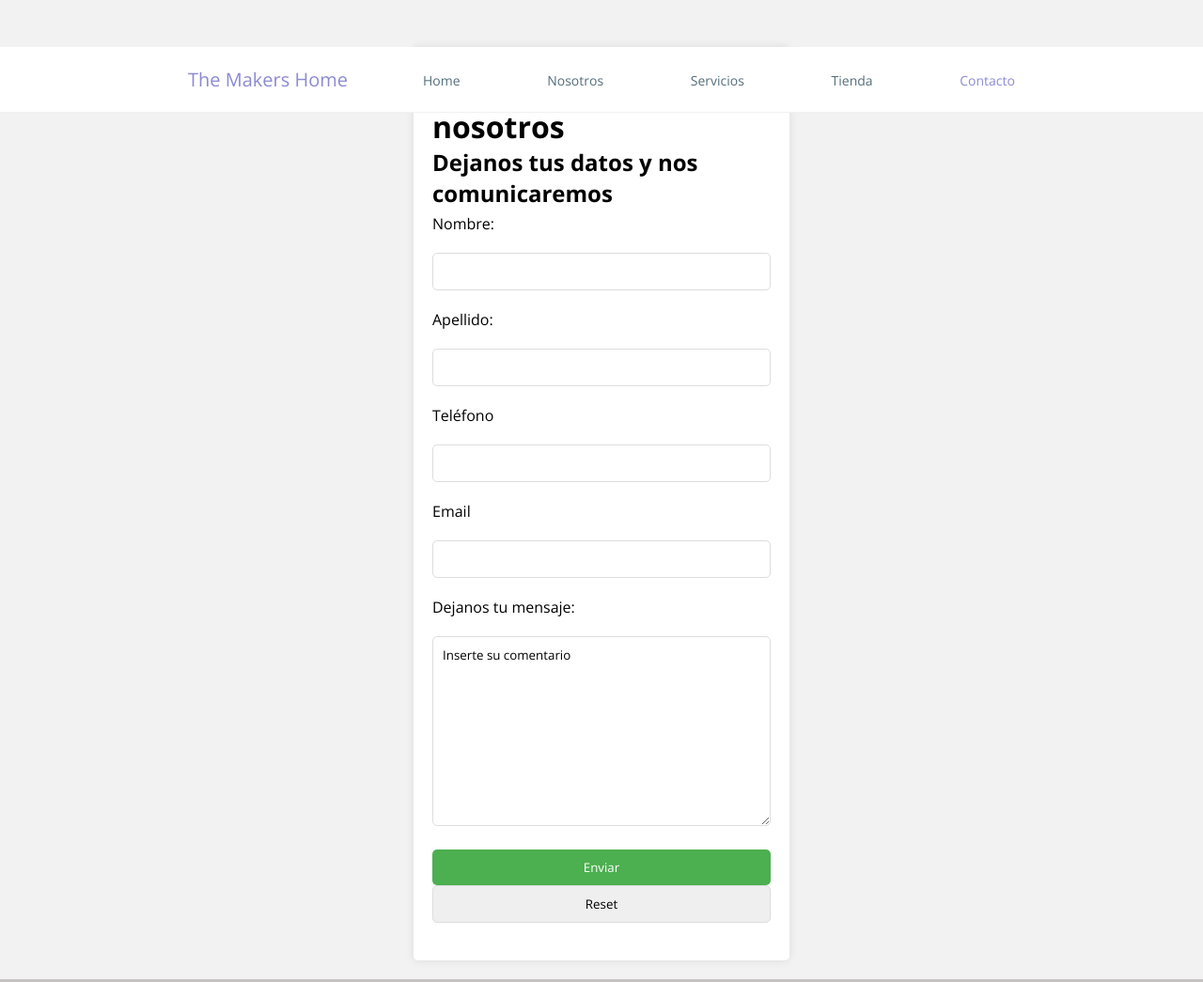
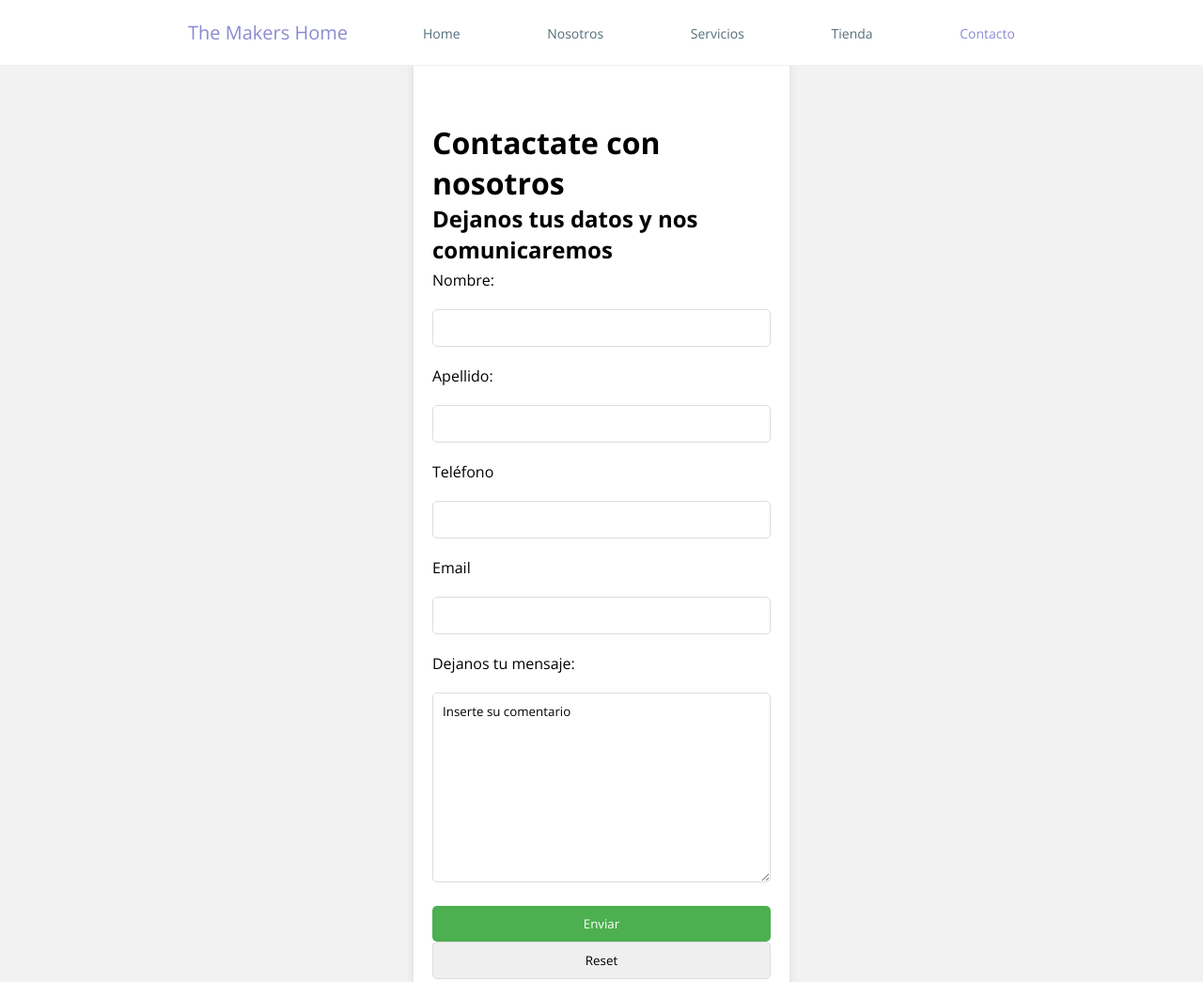
Before and after one commit to danifaus/grupo19, a plain HTML site: page pages/form.html in a window 1280 px wide. Shown: the top 1045 px of the page at 94% size. Drawn offline with nearby package versions, Linux system fonts and the light colour scheme.

Commit message:
fix form css

```diff
--- a/css/styleform.css
+++ b/css/styleform.css
@@ -15,6 +15,7 @@ body {
     border-radius: 5px;
     margin-top: 50px;
     box-shadow: 0 0 10px rgba(0, 0, 0, 0.1);
+    border-top: solid white 60px;
 }
 
 .input-group {
@@ -52,6 +53,10 @@ body {
     background-color: #45a049;
 }
 
+.form header{
+    margin-top: -50px;
+}
+
 @media (min-width: 600px) {
     .container {
         width: 97%;
--- a/pages/form.html
+++ b/pages/form.html
@@ -53,6 +53,7 @@
         }
         </script>
 </head>
+<body class="form">
 <header>
     <div class="headerTitle">
       <a href="/index.html">The Makers Home</a>
@@ -81,7 +82,6 @@
       <span></span>
     </label>
   </header>
-<body>
     <div class="container">
         <h1>Contactate con nosotros</h1>
         <h2>Dejanos tus datos y nos comunicaremos</h2>
```
